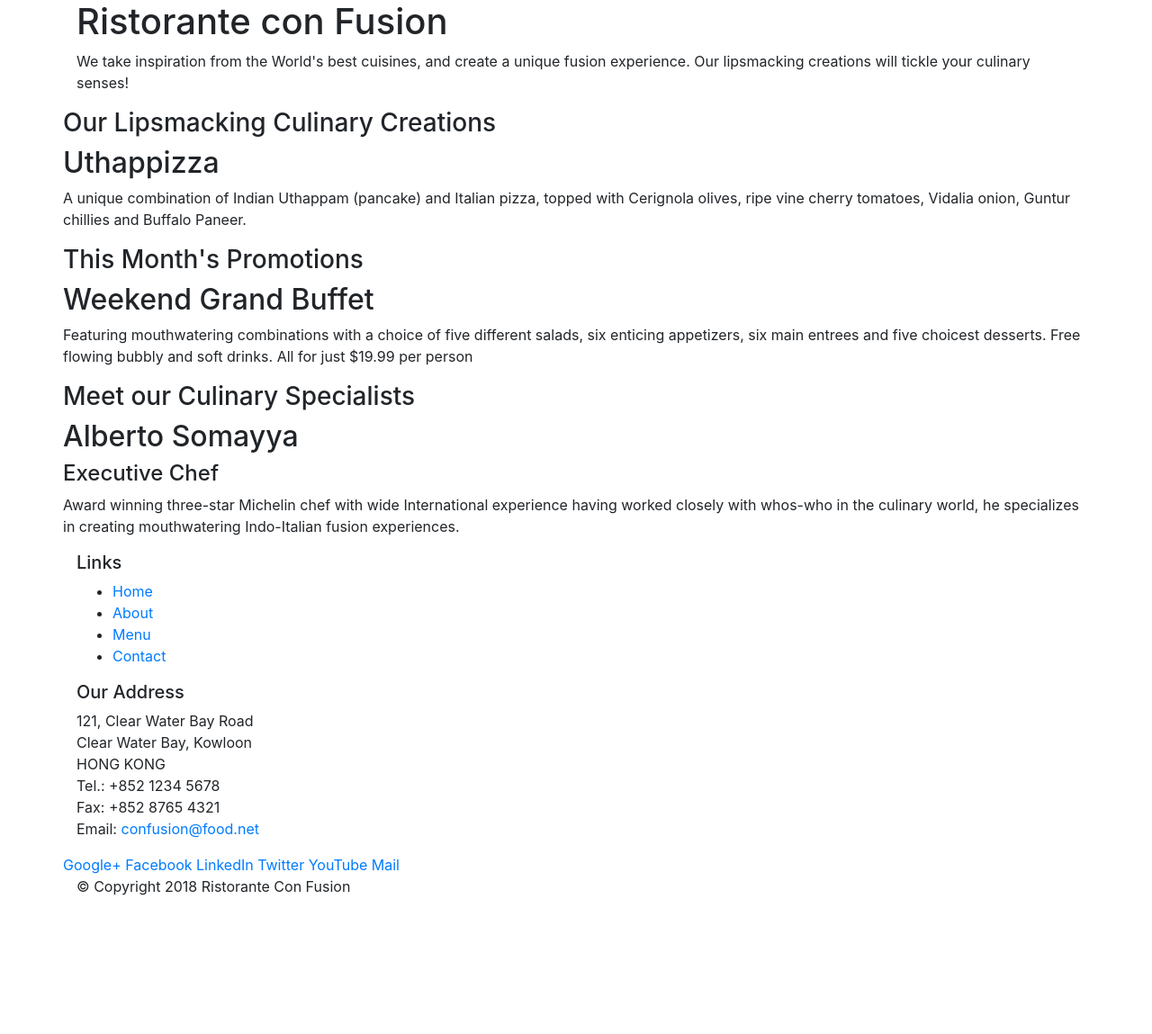
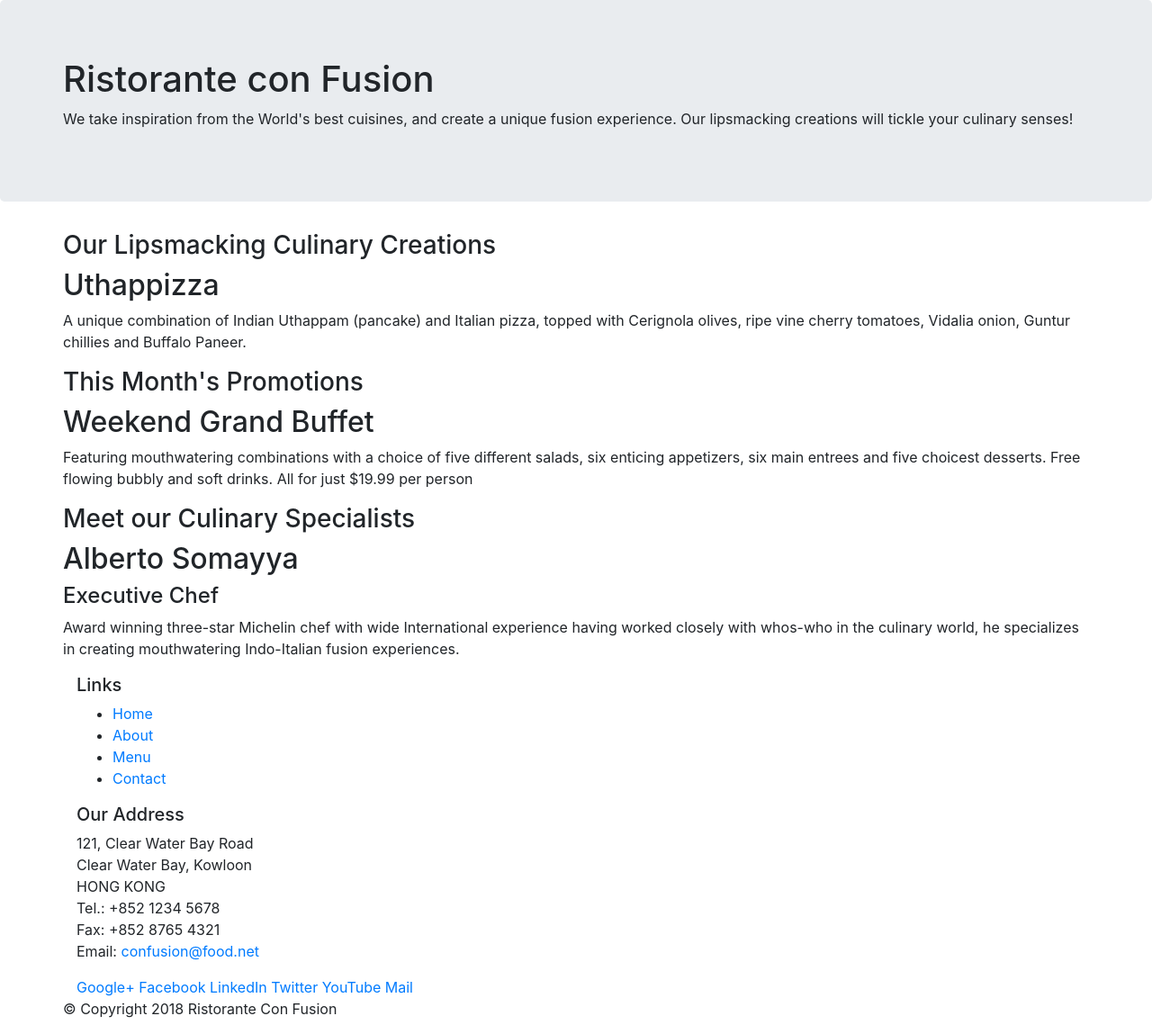
Before and after one commit to shraddhawakchaure/confusion, a website: page index.html in a window 1280 px wide. Shown: the whole page at 90% size. Before the commit the page ends 1013 px from the top, so only its background shows below. Drawn offline with nearby package versions, Linux system fonts and the light colour scheme.

Commit message:
Third commit

```diff
--- a/index.html
+++ b/index.html
@@ -14,9 +14,9 @@
 
 <body>
 
-    <header class="jumbotran">
+    <header class="jumbotron">
         <div class="container">
-            <div>
+            <div class="row">
                 <div>
                     <h1>Ristorante con Fusion</h1>
                     <p>We take inspiration from the World's best cuisines, and create a unique fusion experience. Our lipsmacking creations will tickle your culinary senses!</p>
@@ -84,7 +84,7 @@
 		              Email: <a href="mailto:confusion@food.net">confusion@food.net</a>
 		           </address>
                 </div>
-                <div class="row">
+                <div>
                     <div>
                         <a href="http://google.com/+">Google+</a>
                         <a href="http://www.facebook.com/profile.php?id=">Facebook</a>
@@ -95,7 +95,7 @@
                     </div>
                 </div>
            </div>
-           <div>
+           <div class="row">
                 <div>
                     <p>© Copyright 2018 Ristorante Con Fusion</p>
                 </div>
```
